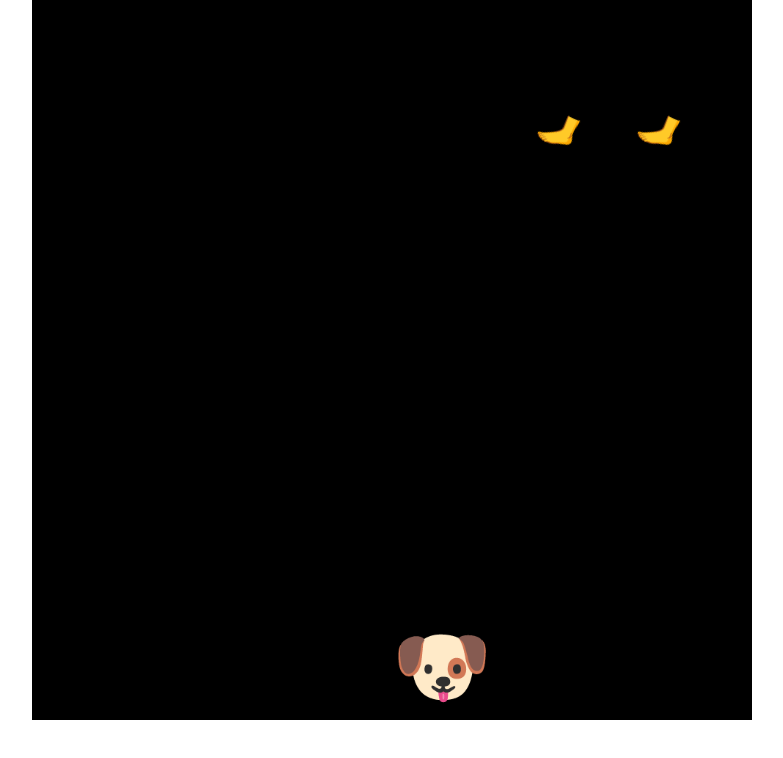
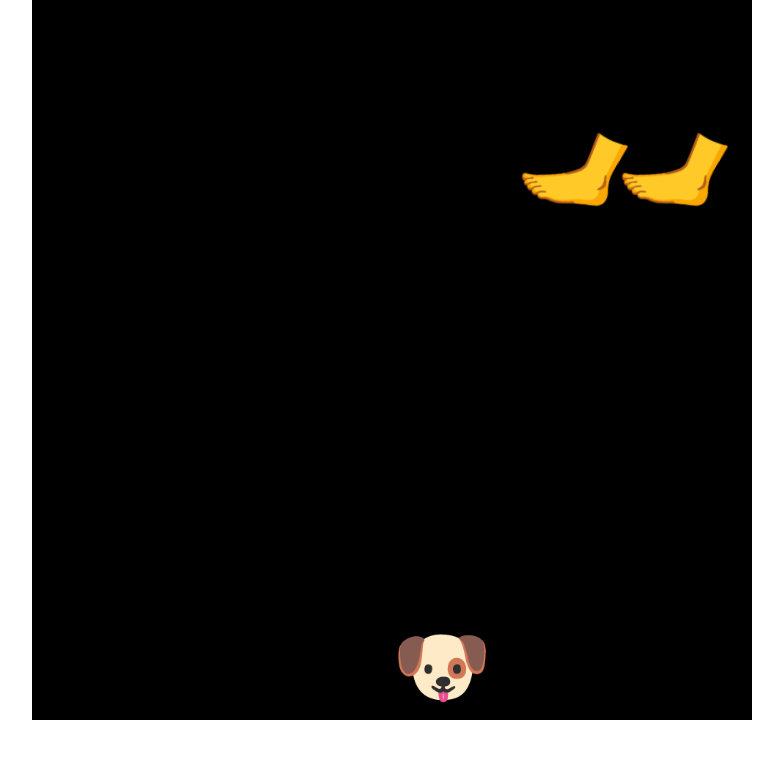
Before and after one commit to fac27/space-invader, a React (Vite) app: page / in a window 1280 px wide. Shown: the top 758 px of the page, without its empty margins (248-1031 px from the left). Built offline with nearby package versions, Linux system fonts and the light colour scheme.

Commit message:
bigger feet

```diff
--- a/src/styles/Villain.css
+++ b/src/styles/Villain.css
@@ -6,7 +6,7 @@
 
 .villain::after {
   content: "\1F9B6";
-  font-size: 4vh;
+  font-size: 10vmin;
 }
 
 @keyframes rotate-animation {
```
